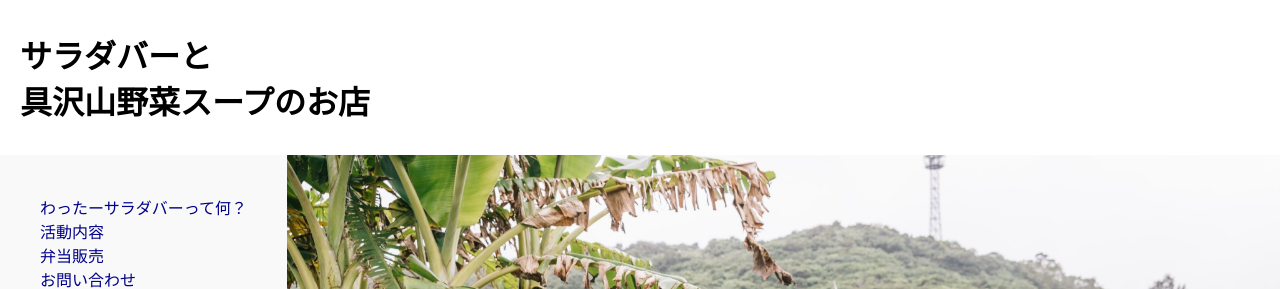
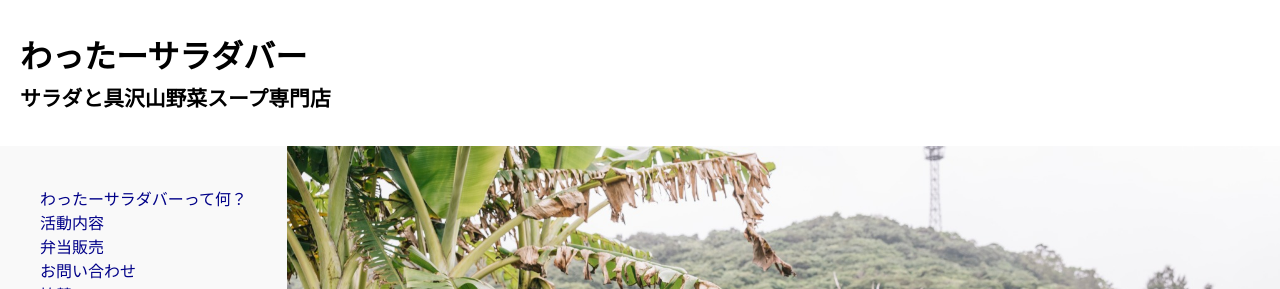
Before and after one commit to watta-saladbar-okinawa/TestHP, a plain HTML site: page h-div.html in a window 1280 px wide. Shown: the top 289 px of the page. Drawn offline with Linux system fonts and the light colour scheme; a web font is replaced by a local one.

Commit message:
文言変更

```diff
--- a/h-div.html
+++ b/h-div.html
@@ -206,7 +206,7 @@
     </style>
 </head>
 <header>
-    <h1>サラダバーと<br>具沢山野菜スープのお店</h1>
+    <h1>わったーサラダバー<br><span style="font-size: 1.3rem;">サラダと具沢山野菜スープ専門店</h1>
 </header>
 <body>
     <div class="container">
```
